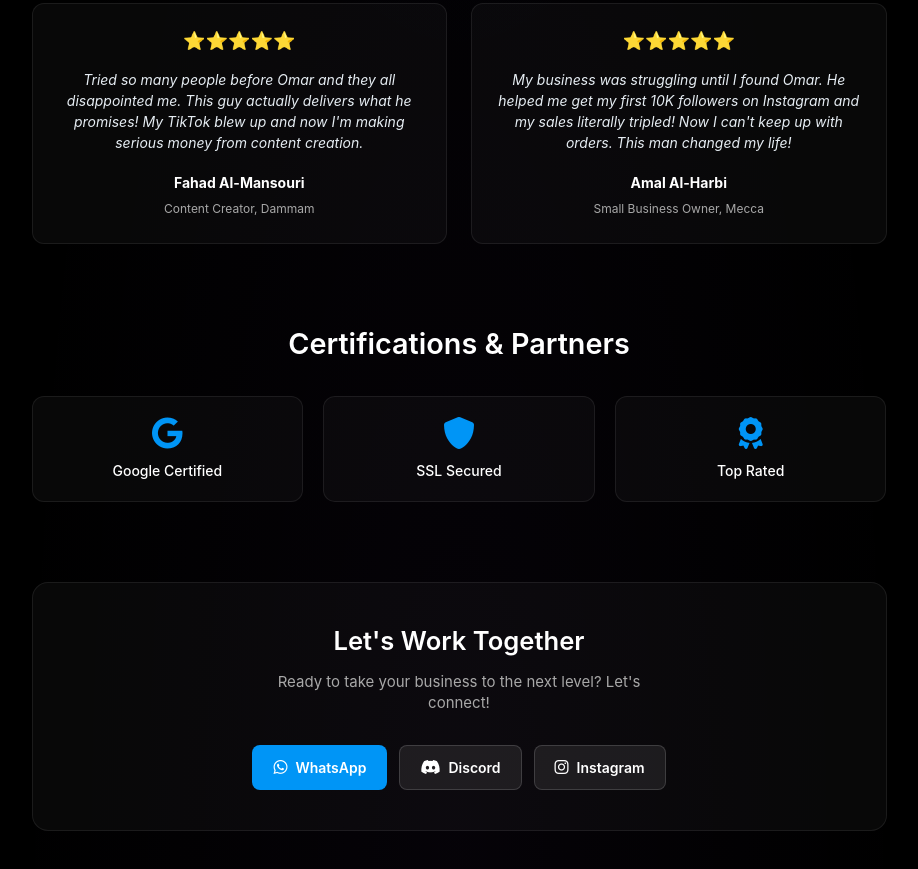
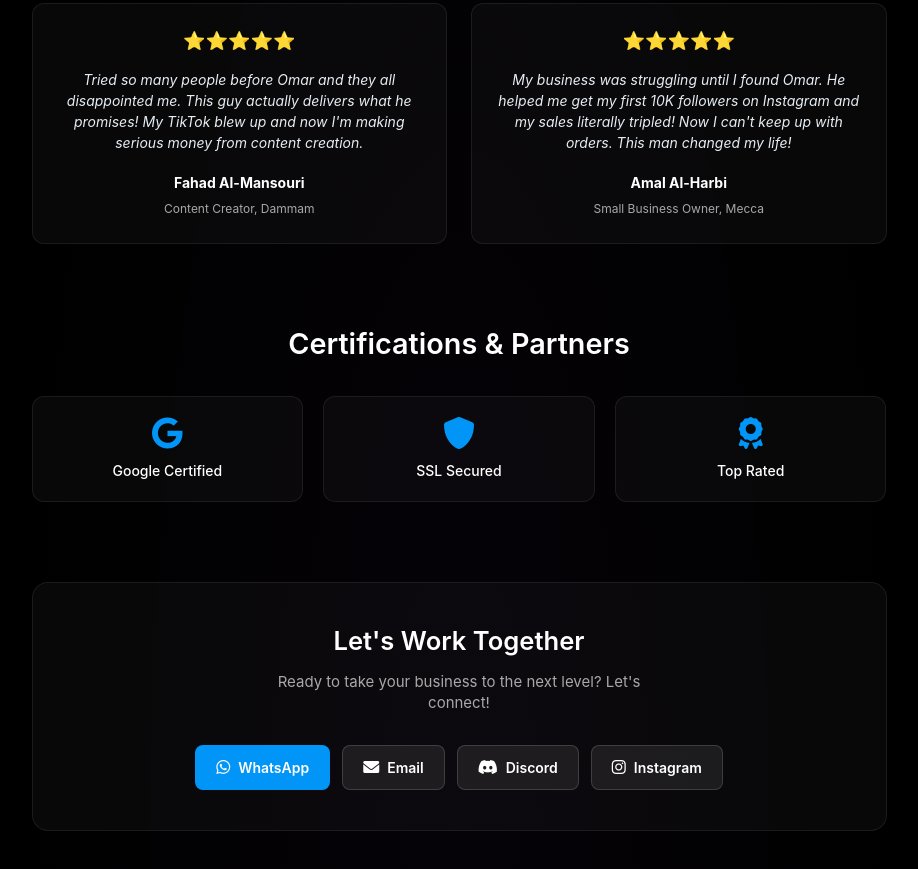
Before and after one commit to omaralhami/omaralhami-website, a plain HTML site: page index.html in a window 1280 px wide. Shown: the part 1587-2456 px from the top of the page, without its empty margins (181-1099 px from the left). Drawn offline with Linux system fonts and the light colour scheme.

Commit message:
Add email contact: contact@omaralhami.com

```diff
--- a/index.html
+++ b/index.html
@@ -281,6 +281,10 @@
                     <i class="fab fa-whatsapp"></i>
                     <span data-en="WhatsApp" data-ar="واتساب">WhatsApp</span>
                 </a>
+                <a href="mailto:contact@omaralhami.com" class="contact-btn">
+                    <i class="fas fa-envelope"></i>
+                    <span data-en="Email" data-ar="إيميل">Email</span>
+                </a>
                 <a href="https://discord.gg/marx" target="_blank" class="contact-btn">
                     <i class="fab fa-discord"></i>
                     <span>Discord</span>
```
